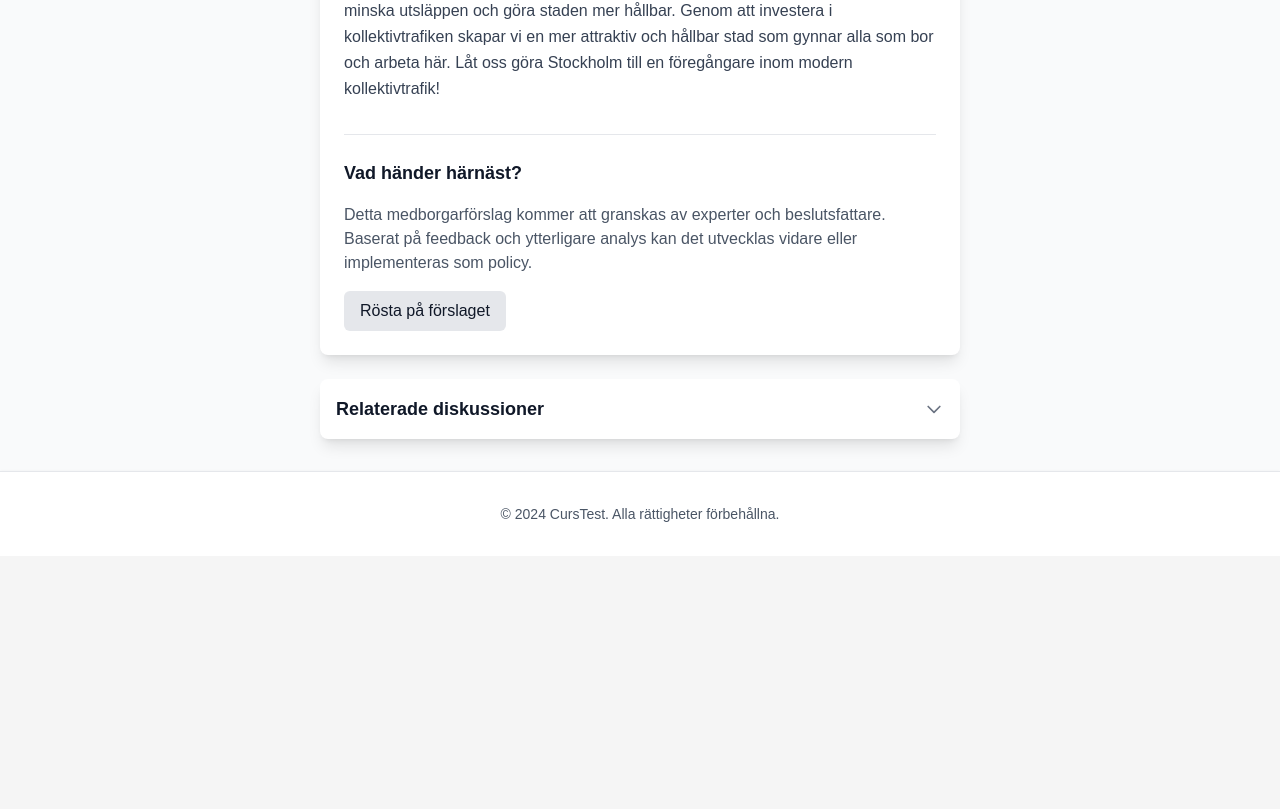
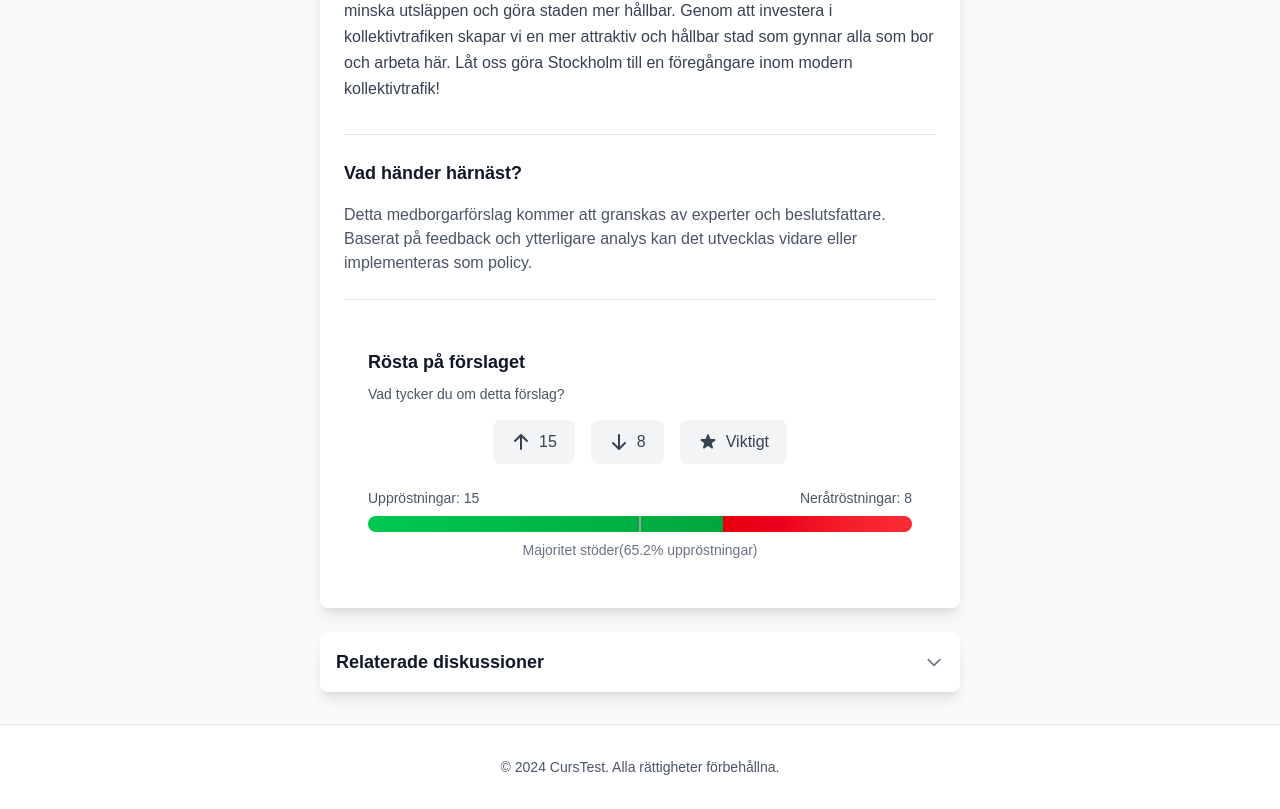
Before and after one commit to CodingCalm/CursTest, a Next.js app: page /propositions/1 in a window 1280 px wide. Shown: the part 1354-2163 px from the top of the page. Before the commit the page ends 1910 px from the top, so only its background shows below. Built offline with nearby package versions, Linux system fonts and the light colour scheme; no server answers.

Commit message:
Integrate VotingBar component into ForslagDetail page for enhanced user interaction. Update page layout to include voting functionality directly within the proposal details, improving engagement. Add VotingBar component to UI library for reuse across the application.

```diff
--- a/src/app/propositions/[id]/page.tsx
+++ b/src/app/propositions/[id]/page.tsx
@@ -6,6 +6,7 @@ import Link from "next/link";
 import { mockForslag } from "@/data";
 import { type Forslag } from "@/types/post";
 import { PostCard } from "@/components";
+import { VotingBar } from "@/components/ui";
 import { usePosts } from "@/hooks";
 
 interface ForslagPageProps {
@@ -106,19 +107,17 @@ function ForslagDetail({ forslag }: { forslag: Forslag }) {
         {/* Action Section */}
         <div className="mt-8 pt-6 border-t border-gray-200">
           <h3 className="text-lg font-semibold text-gray-900 mb-4">Vad händer härnäst?</h3>
-          <p className="text-gray-600 mb-4">
+          <p className="text-gray-600 mb-6">
             Detta medborgarförslag kommer att granskas av experter och beslutsfattare.
             Baserat på feedback och ytterligare analys kan det utvecklas vidare eller
             implementeras som policy.
           </p>
-          <div className="flex flex-col sm:flex-row gap-3">
-            <Link
-              href="/voting"
-              className="inline-flex items-center justify-center px-4 py-2 bg-gray-200 text-gray-900 rounded-md hover:bg-gray-300 transition-colors duration-200 focus:outline-none focus-visible:ring-2 focus-visible:ring-gray-400 focus-visible:ring-opacity-50"
-            >
-              Rösta på förslaget
-            </Link>
-          </div>
+
+          {/* Separator line */}
+          <div className="border-t border-gray-200 mb-6"></div>
+
+          {/* Voting Bar - integrated into the main card */}
+          <VotingBar upvotes={15} downvotes={8} className="border-0 shadow-none bg-transparent" />
         </div>
       </div>
     </article>
--- /dev/null
+++ b/src/components/ui/VotingBar.tsx
@@ -0,0 +1,209 @@
+"use client";
+
+import React, { useState } from "react";
+import { useSession } from "next-auth/react";
+import { LoginPrompt } from "./LoginPrompt";
+
+interface VotingBarProps {
+  upvotes: number;
+  downvotes: number;
+  onVote?: (direction: 'up' | 'down') => void;
+  onImportant?: (isImportant: boolean) => void;
+  className?: string;
+}
+
+export function VotingBar({
+  upvotes = 0,
+  downvotes = 0,
+  onVote,
+  onImportant,
+  className = ""
+}: VotingBarProps): React.JSX.Element {
+  const { data: session } = useSession();
+  const [showLoginPrompt, setShowLoginPrompt] = useState(false);
+  const [localUpvotes, setLocalUpvotes] = useState(upvotes);
+  const [localDownvotes, setLocalDownvotes] = useState(downvotes);
+  const [userVote, setUserVote] = useState<'up' | 'down' | null>(null);
+  const [isImportant, setIsImportant] = useState(false);
+
+  const totalVotes = localUpvotes + localDownvotes;
+  const upvotePercentage = totalVotes > 0 ? (localUpvotes / totalVotes) * 100 : 50;
+
+  const handleVote = (direction: 'up' | 'down') => {
+    if (!session) {
+      setShowLoginPrompt(true);
+      return;
+    }
+
+    // If user already voted this direction, remove the vote
+    if (userVote === direction) {
+      if (direction === 'up') {
+        setLocalUpvotes(prev => prev - 1);
+      } else {
+        setLocalDownvotes(prev => prev - 1);
+      }
+      setUserVote(null);
+      return;
+    }
+
+    // If user voted the other direction, remove that vote first
+    if (userVote === 'up') {
+      setLocalUpvotes(prev => prev - 1);
+    } else if (userVote === 'down') {
+      setLocalDownvotes(prev => prev - 1);
+    }
+
+    // Add new vote
+    if (direction === 'up') {
+      setLocalUpvotes(prev => prev + 1);
+    } else {
+      setLocalDownvotes(prev => prev + 1);
+    }
+
+    // Update user vote
+    setUserVote(direction);
+
+    // Call parent callback if provided
+    onVote?.(direction);
+  };
+
+  const isUpvoted = userVote === 'up';
+  const isDownvoted = userVote === 'down';
+
+  const handleImportant = () => {
+    if (!session) {
+      setShowLoginPrompt(true);
+      return;
+    }
+
+    const newImportantState = !isImportant;
+    setIsImportant(newImportantState);
+    onImportant?.(newImportantState);
+  };
+
+  return (
+    <>
+      <div className={`bg-white rounded-lg shadow-lg border border-gray-200 p-6 ${className}`}>
+        <div className="mb-4">
+          <h3 className="text-lg font-semibold text-gray-900 mb-2">Rösta på förslaget</h3>
+          <p className="text-sm text-gray-600">
+            Vad tycker du om detta förslag?
+          </p>
+        </div>
+
+                 {/* Voting Buttons */}
+         <div className="flex items-center justify-center gap-4 mb-6">
+           <button
+             onClick={() => handleVote('up')}
+             className={`flex items-center gap-2 px-4 py-2 rounded-lg transition-colors duration-200 focus:outline-none focus-visible:ring-2 focus-visible:ring-gray-400 focus-visible:ring-opacity-50 ${
+               isUpvoted
+                 ? 'bg-green-100 text-green-700 border-2 border-green-300'
+                 : isDownvoted
+                   ? 'bg-gray-50 text-gray-400 border-2 border-transparent cursor-not-allowed'
+                   : 'bg-gray-100 text-gray-700 hover:bg-gray-200 border-2 border-transparent'
+             }`}
+             aria-label={isUpvoted
+               ? `Ta bort uppröstning. Just nu ${localUpvotes} uppröstningar`
+               : isDownvoted
+                 ? 'Du har redan röstat ner, kan inte rösta upp'
+                 : `Rösta upp. Just nu ${localUpvotes} uppröstningar`
+             }
+             aria-pressed={isUpvoted}
+             disabled={isDownvoted}
+           >
+             <svg className="w-5 h-5" fill="currentColor" viewBox="0 0 20 20" aria-hidden="true">
+               <path fillRule="evenodd" d="M3.293 9.707a1 1 0 010-1.414l6-6a1 1 0 011.414 0l6 6a1 1 0 01-1.414 1.414L11 5.414V17a1 1 0 11-2 0V5.414L4.707 9.707a1 1 0 01-1.414 0z" clipRule="evenodd" />
+             </svg>
+             <span className="font-medium">{localUpvotes}</span>
+           </button>
+
+           <button
+             onClick={() => handleVote('down')}
+             className={`flex items-center gap-2 px-4 py-2 rounded-lg transition-colors duration-200 focus:outline-none focus-visible:ring-2 focus-visible:ring-gray-400 focus-visible:ring-opacity-50 ${
+               isDownvoted
+                 ? 'bg-red-100 text-red-700 border-2 border-red-300'
+                 : isUpvoted
+                   ? 'bg-gray-50 text-gray-400 border-2 border-transparent cursor-not-allowed'
+                   : 'bg-gray-100 text-gray-700 hover:bg-gray-200 border-2 border-transparent'
+             }`}
+             aria-label={isDownvoted
+               ? `Ta bort neråtröstning. Just nu ${localDownvotes} neråtröstningar`
+               : isUpvoted
+                 ? 'Du har redan röstat upp, kan inte rösta ner'
+                 : `Rösta ner. Just nu ${localDownvotes} neråtröstningar`
+             }
+             aria-pressed={isDownvoted}
+             disabled={isUpvoted}
+           >
+             <svg className="w-5 h-5" fill="currentColor" viewBox="0 0 20 20" aria-hidden="true">
+               <path fillRule="evenodd" d="M16.707 10.293a1 1 0 010 1.414l-6 6a1 1 0 01-1.414 0l-6-6a1 1 0 111.414-1.414L9 14.586V3a1 1 0 012 0v11.586l4.293-4.293a1 1 0 011.414 0z" clipRule="evenodd" />
+             </svg>
+             <span className="font-medium">{localDownvotes}</span>
+           </button>
+
+           <button
+             onClick={handleImportant}
+             className={`flex items-center gap-2 px-4 py-2 rounded-lg transition-colors duration-200 focus:outline-none focus-visible:ring-2 focus-visible:ring-gray-400 focus-visible:ring-opacity-50 ${
+               isImportant
+                 ? 'bg-yellow-100 text-yellow-700 border-2 border-yellow-300'
+                 : 'bg-gray-100 text-gray-700 hover:bg-gray-200 border-2 border-transparent'
+             }`}
+             aria-label={isImportant
+               ? 'Ta bort viktigt-märkning'
+               : 'Märk som viktigt'
+             }
+             aria-pressed={isImportant}
+           >
+             <svg className="w-5 h-5" fill="currentColor" viewBox="0 0 20 20" aria-hidden="true">
+               <path fillRule="evenodd" d="M9.049 2.927c.3-.921 1.603-.921 1.902 0l1.07 3.292a1 1 0 00.95.69h3.462c.969 0 1.371 1.24.588 1.81l-2.8 2.034a1 1 0 00-.364 1.118l1.07 3.292c.3.921-.755 1.688-1.54 1.118l-2.8-2.034a1 1 0 00-1.175 0l-2.8 2.034c-.784.57-1.838-.197-1.539-1.118l1.07-3.292a1 1 0 00-.364-1.118L2.98 8.72c-.783-.57-.38-1.81.588-1.81h3.461a1 1 0 00.951-.69l1.07-3.292z" clipRule="evenodd" />
+             </svg>
+             <span className="font-medium">Viktigt</span>
+           </button>
+         </div>
+
+        {/* Progress Bar */}
+        <div className="space-y-2">
+          <div className="flex justify-between text-sm text-gray-600">
+            <span>Uppröstningar: {localUpvotes}</span>
+            <span>Neråtröstningar: {localDownvotes}</span>
+          </div>
+
+          <div className="relative h-4 bg-gray-200 rounded-full overflow-hidden">
+            <div
+              className="absolute top-0 left-0 h-full bg-gradient-to-r from-green-500 to-green-600 transition-all duration-500 ease-out"
+              style={{ width: `${upvotePercentage}%` }}
+              aria-label={`${upvotePercentage.toFixed(1)}% uppröstningar`}
+            />
+            <div
+              className="absolute top-0 right-0 h-full bg-gradient-to-l from-red-500 to-red-600 transition-all duration-500 ease-out"
+              style={{ width: `${100 - upvotePercentage}%` }}
+              aria-label={`${(100 - upvotePercentage).toFixed(1)}% neråtröstningar`}
+            />
+
+            {/* Center line for 50% mark */}
+            <div className="absolute top-0 left-1/2 h-full w-0.5 bg-gray-400 transform -translate-x-1/2" />
+          </div>
+
+          <div className="text-center text-sm text-gray-500">
+            {totalVotes > 0 ? (
+              <span>
+                {upvotePercentage > 50 ? 'Majoritet stöder' :
+                 upvotePercentage < 50 ? 'Majoritet motsätter sig' :
+                 'Jämnt delat'}
+                ({upvotePercentage.toFixed(1)}% uppröstningar)
+              </span>
+            ) : (
+              <span>Inga röster än</span>
+            )}
+          </div>
+        </div>
+      </div>
+
+      <LoginPrompt
+        isOpen={showLoginPrompt}
+        onClose={() => setShowLoginPrompt(false)}
+        action="rösta"
+      />
+    </>
+  );
+}
--- a/src/components/ui/index.ts
+++ b/src/components/ui/index.ts
@@ -14,3 +14,4 @@ export { LoadingSpinner } from './LoadingSpinner';
 export { PageContainer } from './PageContainer';
 export { SortButton } from './SortButton';
 export { LoginPrompt } from './LoginPrompt';
+export { VotingBar } from './VotingBar';
```
